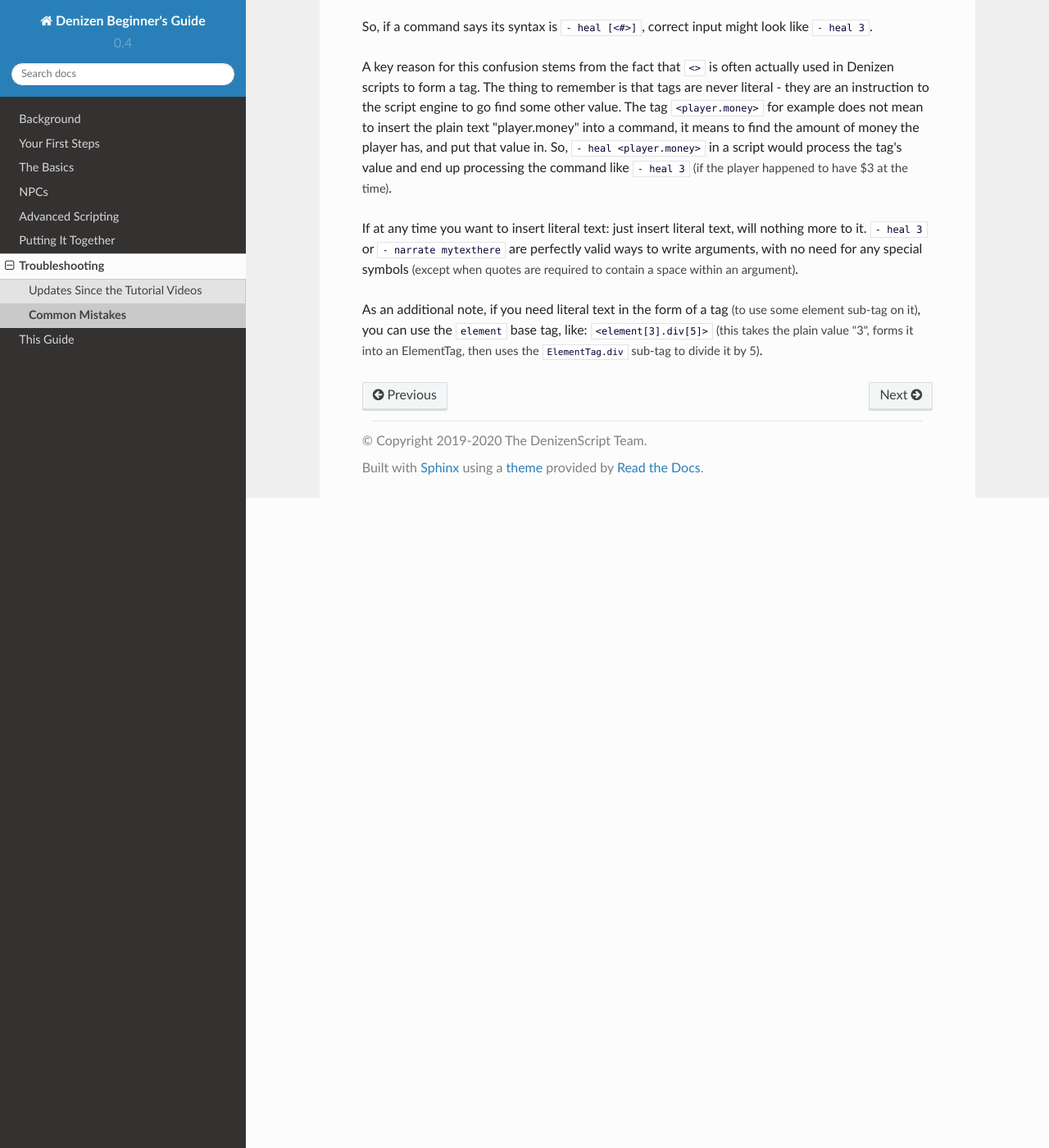
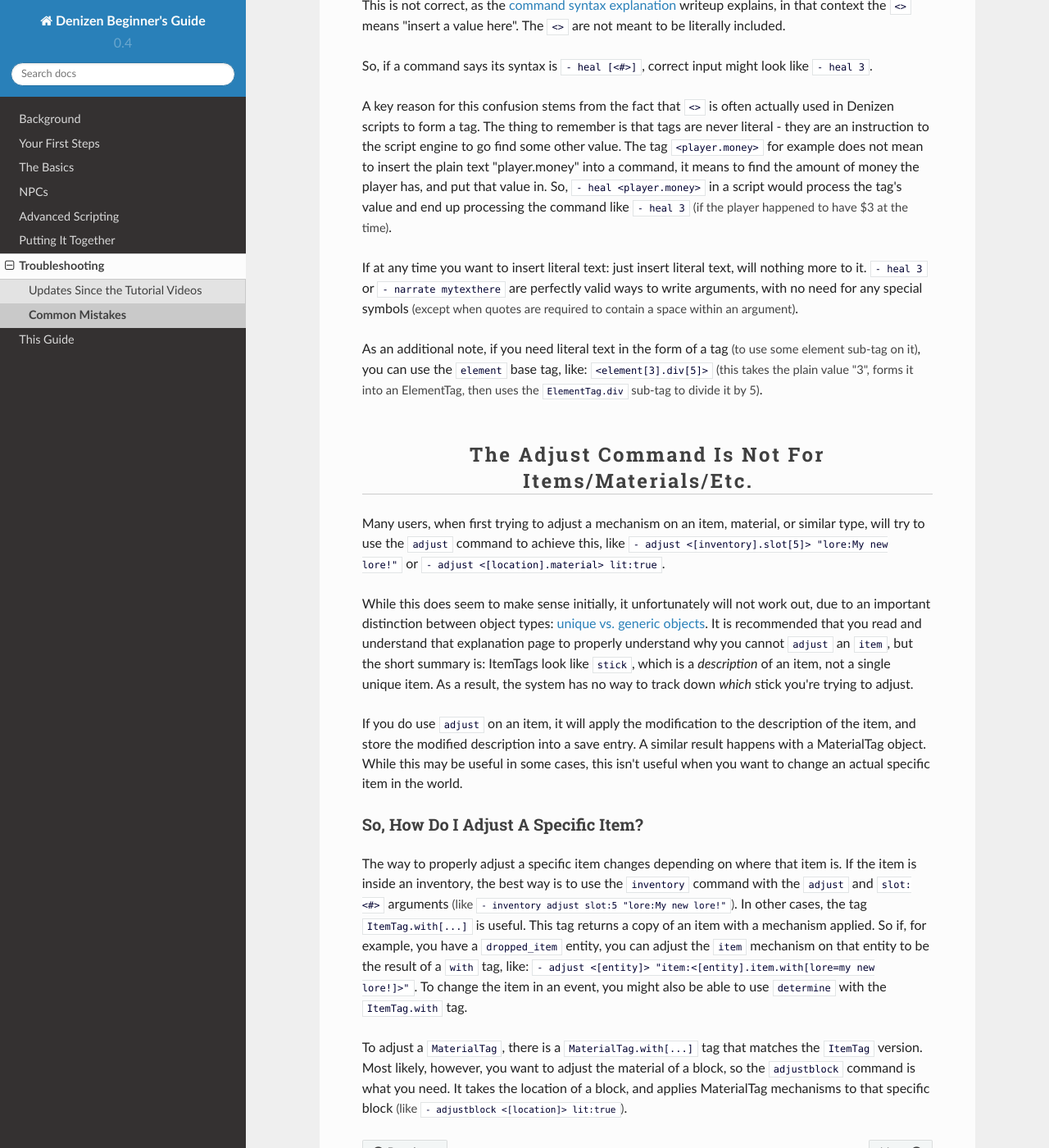
Before and after one commit to DenizenScript/Denizen-Beginners-Guide, a Sphinx documentation site: the page built from source/guides/troubleshooting/common-mistakes.md, in a window 1280 px wide and 1400 px high, scrolled down 11443 px. Shown: the whole window at 82% size. Built offline with Sphinx 7.4.7 and the Read the Docs theme 2.0.0, drawn with Linux system fonts in a browser that asks for light colours; some of the changed text lies outside the part shown.

Commit message:
new common mistake writeup: adjusting items

```diff
--- a/source/guides/troubleshooting/common-mistakes.md
+++ b/source/guides/troubleshooting/common-mistakes.md
@@ -288,3 +288,17 @@ A key reason for this confusion stems from the fact that `<>` is often actually
 If at any time you want to insert literal text: just insert literal text, will nothing more to it. `- heal 3` or `- narrate mytexthere` are perfectly valid ways to write arguments, with no need for any special symbols <span class="parens">(except when quotes are required to contain a space within an argument)</span>.
 
 As an additional note, if you need literal text in the form of a tag <span class="parens">(to use some element sub-tag on it)</span>, you can use the `element` base tag, like: `<element[3].div[5]>` <span class="parens">(this takes the plain value "3", forms it into an ElementTag, then uses the `ElementTag.div` sub-tag to divide it by 5)</span>.
+
+### The Adjust Command Is Not For Items/Materials/Etc.
+
+Many users, when first trying to adjust a mechanism on an item, material, or similar type, will try to use the `adjust` command to achieve this, like `- adjust <[inventory].slot[5]> "lore:My new lore!"` or `- adjust <[location].material> lit:true`.
+
+While this does seem to make sense initially, it unfortunately will not work out, due to an important distinction between object types: [unique vs. generic objects](https://one.denizenscript.com/denizen/lngs/Unique%20Objects%20vs%20Generic%20Objects). It is recommended that you read and understand that explanation page to properly understand why you cannot `adjust` an `item`, but the short summary is: ItemTags look like `stick`, which is a *description* of an item, not a single unique item. As a result, the system has no way to track down *which* stick you're trying to adjust.
+
+If you do use `adjust` on an item, it will apply the modification to the description of the item, and store the modified description into a save entry. A similar result happens with a MaterialTag object. While this may be useful in some cases, this isn't useful when you want to change an actual specific item in the world.
+
+#### So, How Do I Adjust A Specific Item?
+
+The way to properly adjust a specific item changes depending on where that item is. If the item is inside an inventory, the best way is to use the `inventory` command with the `adjust` and `slot:<#>` arguments <span class="parens">(like `- inventory adjust slot:5 "lore:My new lore!"`)</span>. In other cases, the tag `ItemTag.with[...]` is useful. This tag returns a copy of an item with a mechanism applied. So if, for example, you have a `dropped_item` entity, you can adjust the `item` mechanism on that entity to be the result of a `with` tag, like: `- adjust <[entity]> "item:<[entity].item.with[lore=my new lore!]>"`. To change the item in an event, you might also be able to use `determine` with the `ItemTag.with` tag.
+
+To adjust a `MaterialTag`, there is a `MaterialTag.with[...]` tag that matches the `ItemTag` version. Most likely, however, you want to adjust the material of a block, so the `adjustblock` command is what you need. It takes the location of a block, and applies MaterialTag mechanisms to that specific block <span class="parens">(like `- adjustblock <[location]> lit:true`)</span>.
```
